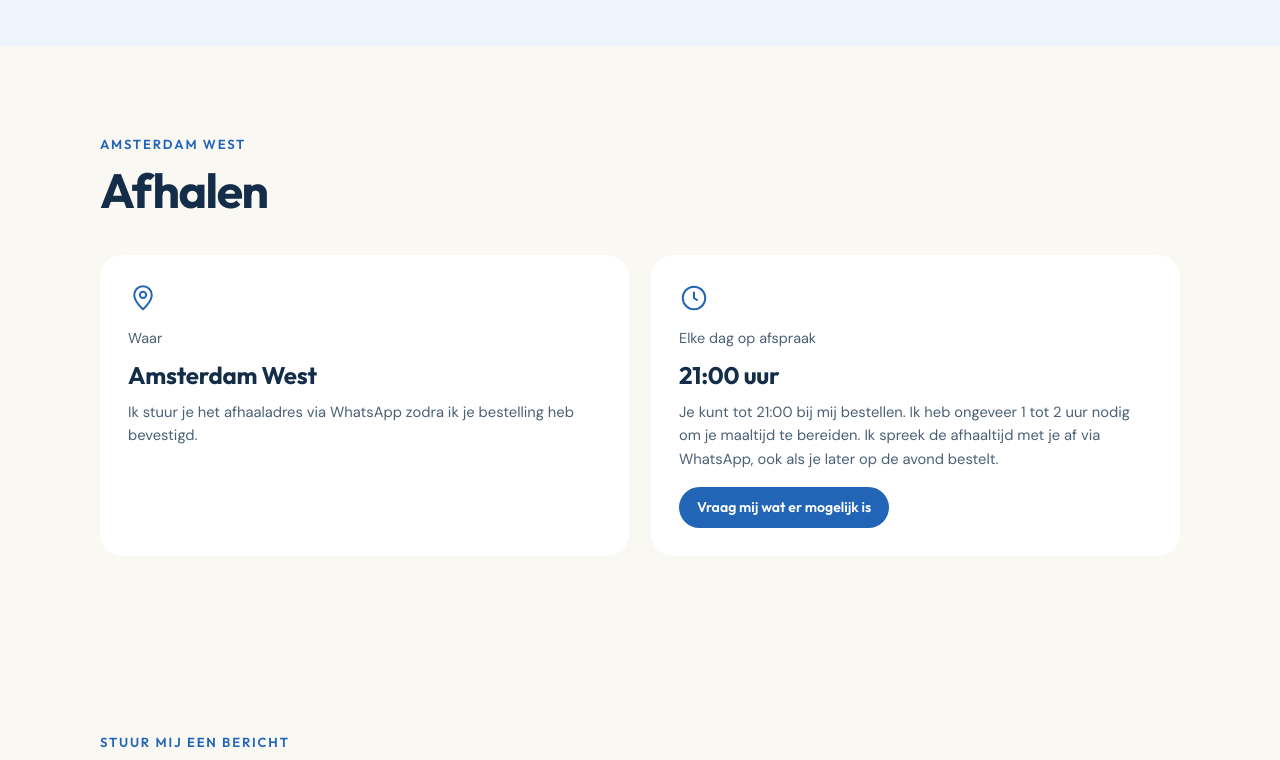
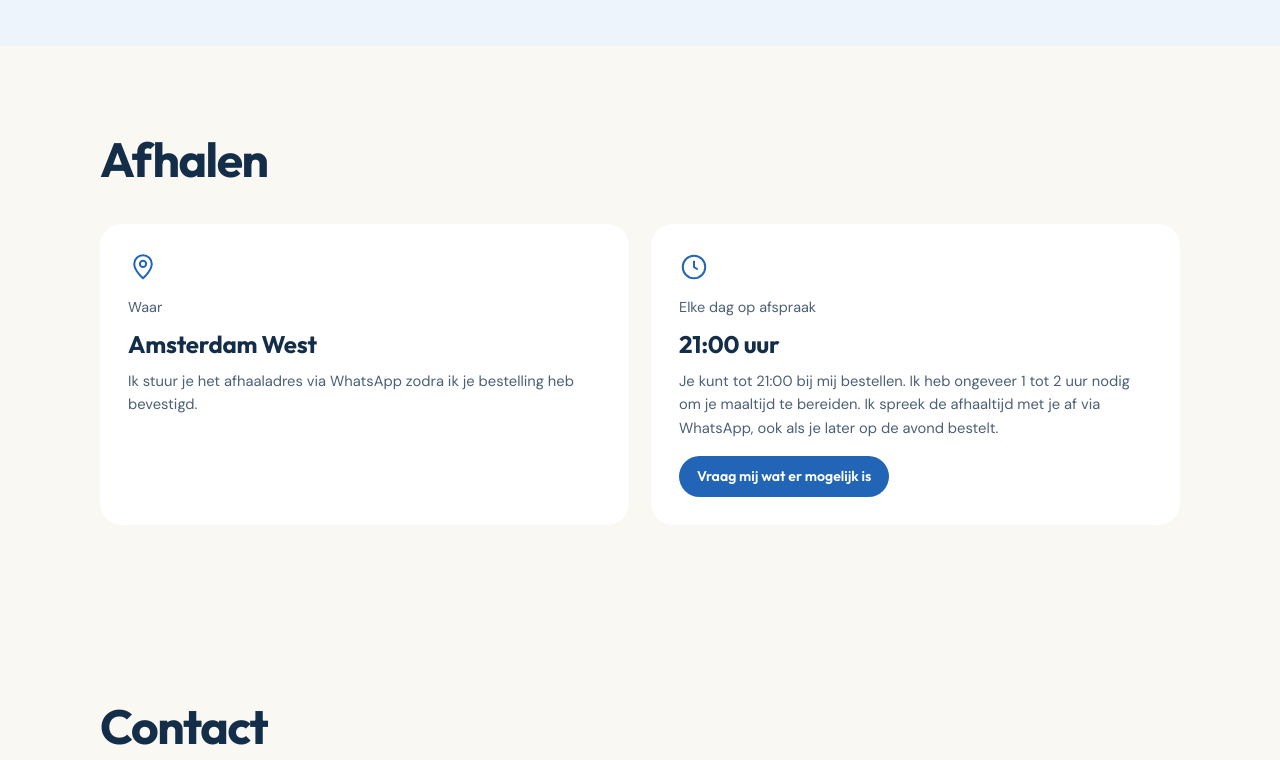
Before and after one commit to umpreneur/bynass, a plain HTML site: page index.html in a window 1280 px wide. Shown: the part 3740-4500 px from the top of the page. Drawn offline with Linux system fonts and the light colour scheme.

Commit message:
Remove eyebrow labels above pickup and contact headings

```diff
--- a/index.html
+++ b/index.html
@@ -476,7 +476,7 @@ footer small { font-size: .9rem; }
 
   <section class="block" id="afhalen" aria-labelledby="h-afhalen">
     <div class="wrap">
-      <div class="head"><span class="label">Amsterdam West</span><h2 id="h-afhalen">Afhalen</h2></div>
+      <div class="head"><h2 id="h-afhalen">Afhalen</h2></div>
       <div class="tiles">
         <div class="tile">
           <svg viewBox="0 0 24 24" fill="none" stroke="currentColor" stroke-width="1.6" aria-hidden="true"><path d="M12 21s-7-6.2-7-11.5a7 7 0 0 1 14 0C19 14.8 12 21 12 21Z"/><circle cx="12" cy="9.5" r="2.5"/></svg>
@@ -496,7 +496,7 @@ footer small { font-size: .9rem; }
 
   <section class="block" id="contact" aria-labelledby="h-contact">
     <div class="wrap">
-      <div class="head"><span class="label">Stuur mij een bericht</span><h2 id="h-contact">Contact</h2></div>
+      <div class="head"><h2 id="h-contact">Contact</h2></div>
       <div class="tiles">
         <div class="tile">
           <span class="social-icon whatsapp-icon" aria-hidden="true"><svg viewBox="0 0 24 24" fill="currentColor"><path d="M20.5 3.5A11.8 11.8 0 0 0 12 0 11.9 11.9 0 0 0 1.7 17.9L0 24l6.3-1.6A11.9 11.9 0 0 0 24 12c0-3.2-1.2-6.2-3.5-8.5ZM12 22a10 10 0 0 1-5.1-1.4l-.4-.2-3.7 1 1-3.6-.2-.4A10 10 0 1 1 12 22Zm5.5-7.5c-.3-.1-1.8-.9-2.1-1-.3-.1-.5-.1-.7.2l-1 1.2c-.2.2-.4.2-.7.1a8.1 8.1 0 0 1-2.4-1.5 9 9 0 0 1-1.7-2.1c-.2-.3 0-.5.1-.6l.5-.6.3-.5c.1-.2 0-.4 0-.5L8.9 7c-.2-.5-.4-.5-.7-.5h-.6c-.2 0-.6.1-.9.4-.3.3-1.2 1.2-1.2 2.9s1.2 3.3 1.4 3.5a13.1 13.1 0 0 0 5 4.4c.7.3 1.3.5 1.7.6.7.2 1.3.2 1.8.1.6-.1 1.8-.7 2-1.4.3-.7.3-1.3.2-1.4-.1-.2-.3-.3-.6-.4Z"/></svg></span>
```
